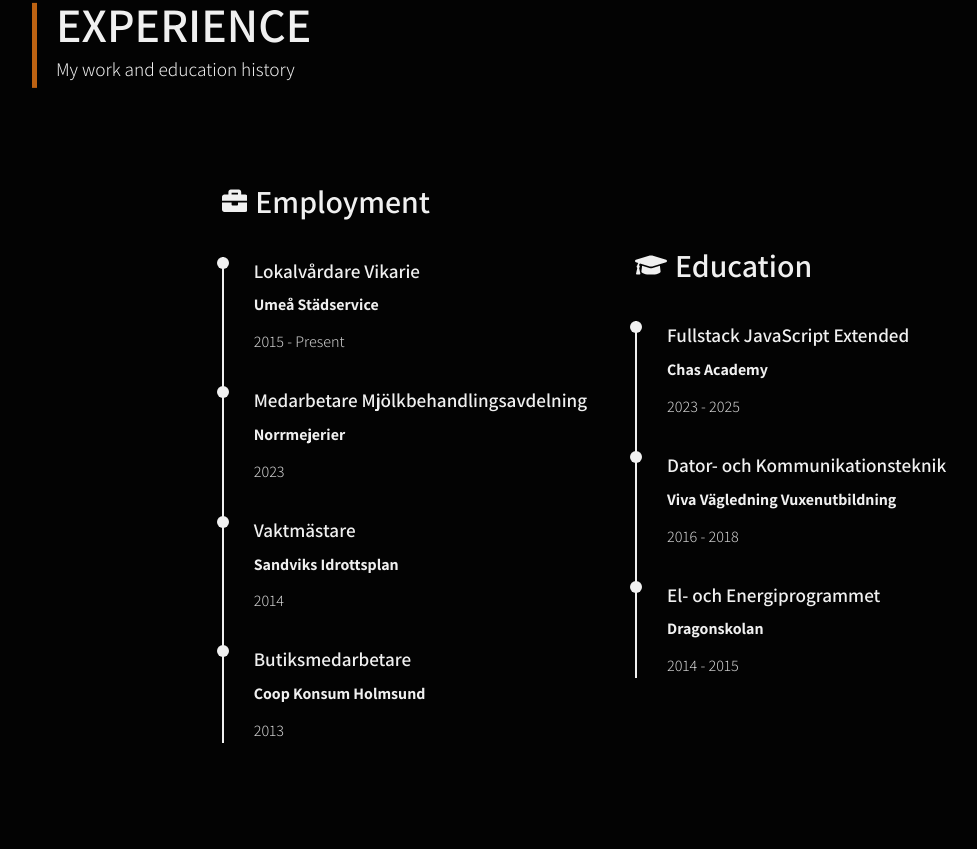
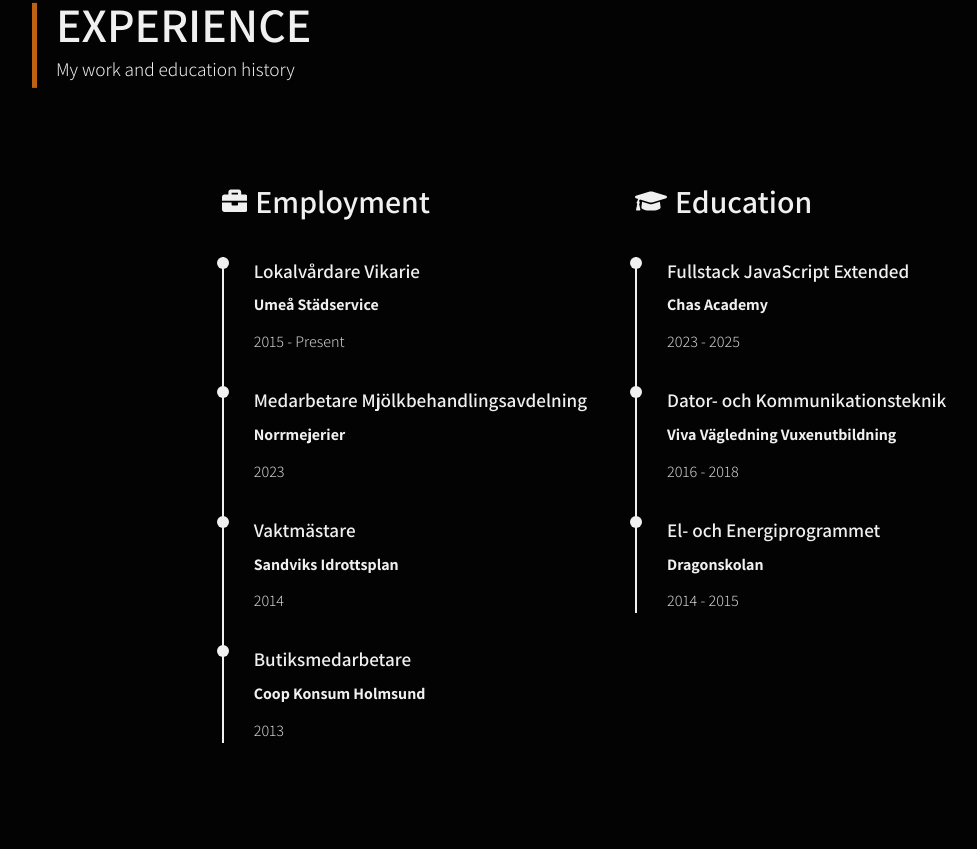
Before and after one commit to jhn322/portfolio-react, a React (Vite) app: page / in a window 1280 px wide. Shown: the part 2851-3700 px from the top of the page, without its empty margins (56-1033 px from the left). Built offline with nearby package versions, Linux system fonts and the light colour scheme; a web font is replaced by a local one.

Commit message:
finishing touches

```diff
--- a/src/styles/Experience.css
+++ b/src/styles/Experience.css
@@ -115,7 +115,7 @@
   .historyContainer {
     display: flex;
     flex-direction: row;
-    align-items: center;
+    align-items: flex-start;
     justify-content: center;
   }
 }
--- a/src/styles/Projects.css
+++ b/src/styles/Projects.css
@@ -38,7 +38,7 @@
   right: 0;
   bottom: 0;
   height: 6px;
-  background: linear-gradient(90deg, #cb0000, #bd6212, #cb0000);
+  background: linear-gradient(90deg, #cb0000, #bd6212, #cb0000, #cb0000);
   background-size: 200% 100%;
   opacity: 0;
   transition: opacity 0.3s ease;
@@ -46,7 +46,7 @@
 
 .projectCard:hover::after {
   opacity: 1;
-  animation: neonGlow 3s linear infinite;
+  animation: neonGlow 2s linear infinite;
 }
 
 .projectCard.visible {
```
